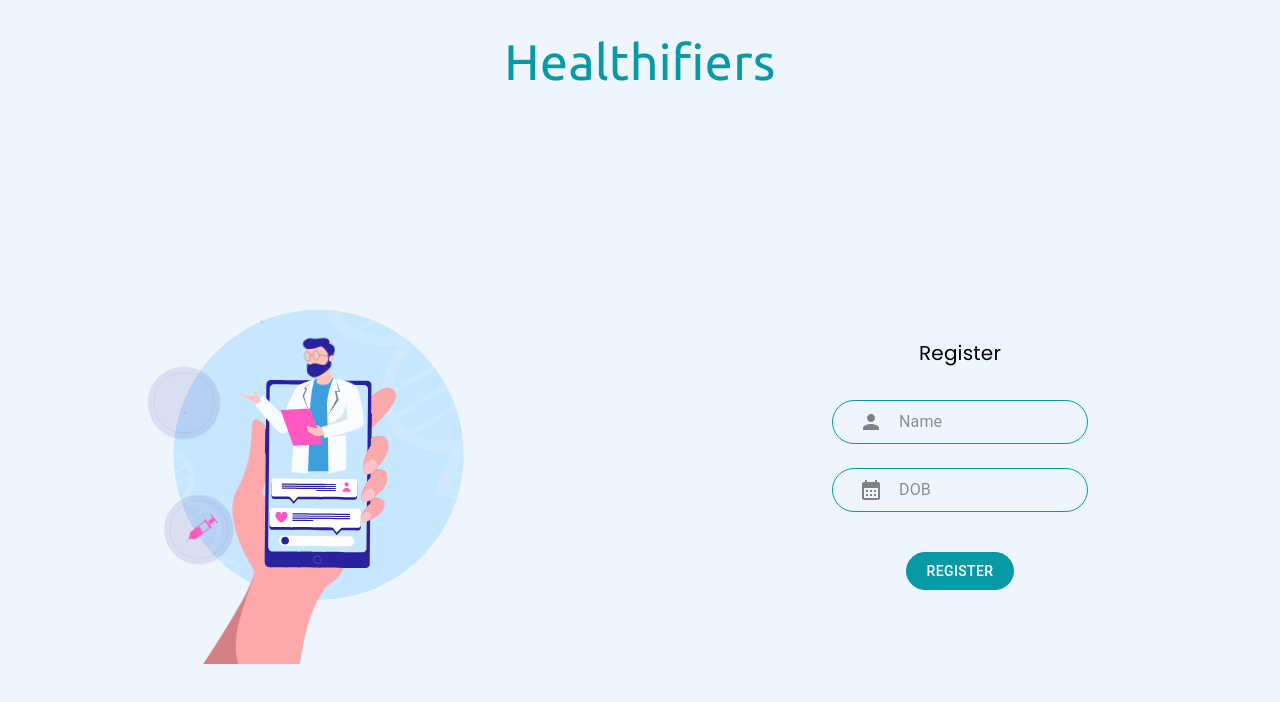
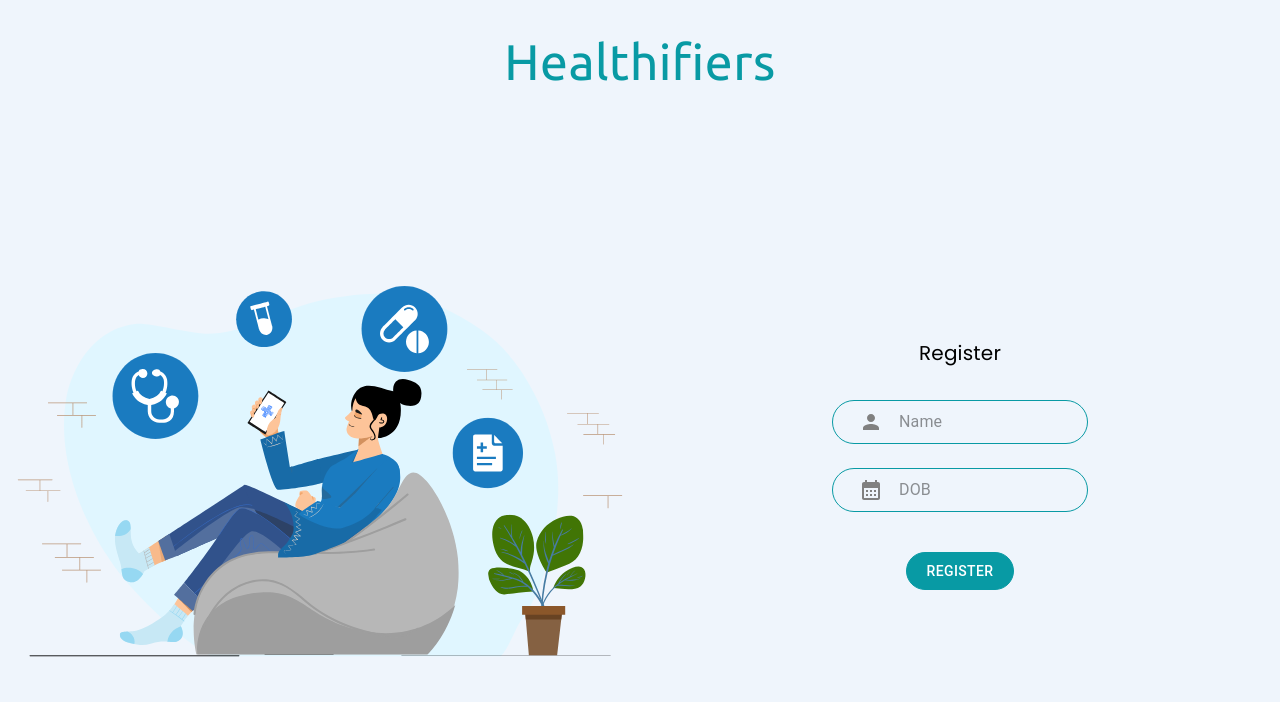
Before and after one commit to 0xajinkya/CRES_10_BITLORDS_CRESCENDO2K23_CLIENT, a Next.js app: page /authenticate/register in a window 1280 px wide. Shown: the top 702 px of the page. Built offline with nearby package versions, Linux system fonts and the light colour scheme.

Commit message:
Register lottie added

```diff
--- a/components/Patient/Landing/Rightbar/index.jsx
+++ b/components/Patient/Landing/Rightbar/index.jsx
@@ -25,7 +25,7 @@ const Index = () => {
     px={2}
       sx={{
         flex: 3,
-        bgcolor: "normal",
+        bgcolor: "white",
       }}
     >
       <Box
--- a/pages/authenticate/register.jsx
+++ b/pages/authenticate/register.jsx
@@ -1,7 +1,7 @@
 import { Box, Button, InputBase, Typography } from '@mui/material'
 import React from 'react'
 import Lottie from 'lottie-react';
-import Login from '../../lotties/Login.json'
+import Register from '../../lotties/Register.json'
 import { CalendarMonth, Email, Lock, Person } from '@mui/icons-material';
 
 const Index = () => {
@@ -31,7 +31,7 @@ const Index = () => {
 
         >
           <Lottie
-            animationData={Login}
+            animationData={Register}
             style={{
               height: '400px'
             }}
```
Also changed, not shown: lotties/Register.json (renamed from lotties/Regsiter.json).
